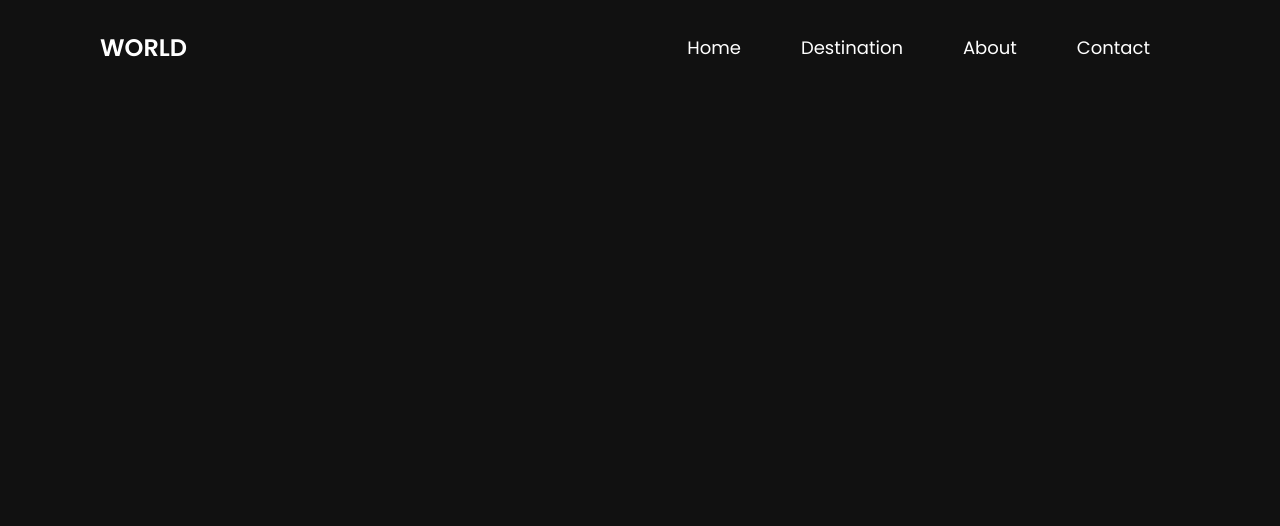
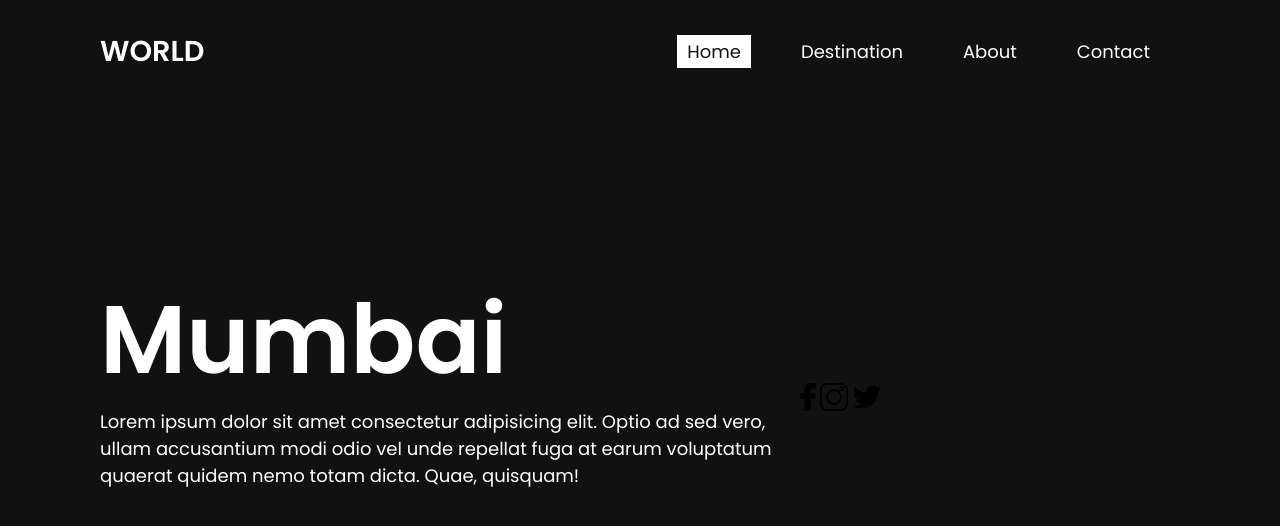
Before and after one commit to zpratikpathak/Travel-India, a website: page public/index.html in a window 1280 px wide. Drawn offline with Linux system fonts and the light colour scheme.

Commit message:
Added Content; working on social icon

```diff
--- a/public/index.html
+++ b/public/index.html
@@ -10,15 +10,68 @@
   <body>
     <section>
       <div class="container">
+        <!-- Navigation menu -->
         <header class="" id="navbar">
           <a href="#" class="logo">World</a>
           <ul>
-            <li><a href="#">Home</a></li>
+            <li><a href="#" class="active">Home</a></li>
             <li><a href="#">Destination</a></li>
             <li><a href="#">About</a></li>
             <li><a href="#">Contact</a></li>
           </ul>
         </header>
+
+        <!-- Places to visit/ Featured Places -->
+
+        <div class="content">
+          <div class="bannerText">
+            <div class="active">
+              <h2>Mumbai</h2>
+              <p>
+                Lorem ipsum dolor sit amet consectetur adipisicing elit. Optio
+                ad sed vero, ullam accusantium modi odio vel unde repellat fuga
+                at earum voluptatum quaerat quidem nemo totam dicta. Quae,
+                quisquam!
+              </p>
+            </div>
+
+            <div class="">
+              <h2>Kerala</h2>
+              <p>
+                Lorem ipsum dolor sit amet consectetur adipisicing elit. Optio
+                ad sed vero, ullam accusantium modi odio vel unde repellat fuga
+                at earum voluptatum quaerat quidem nemo totam dicta. Quae,
+                quisquam!
+              </p>
+            </div>
+
+            <div class="">
+              <h2>Chennai</h2>
+              <p>
+                Lorem ipsum dolor sit amet consectetur adipisicing elit. Optio
+                ad sed vero, ullam accusantium modi odio vel unde repellat fuga
+                at earum voluptatum quaerat quidem nemo totam dicta. Quae,
+                quisquam!
+              </p>
+            </div>
+
+            <div class="">
+              <h2>Varanasi</h2>
+              <p>
+                Lorem ipsum dolor sit amet consectetur adipisicing elit. Optio
+                ad sed vero, ullam accusantium modi odio vel unde repellat fuga
+                at earum voluptatum quaerat quidem nemo totam dicta. Quae,
+                quisquam!
+              </p>
+            </div>
+          </div>
+        </div>
+
+        <ul class="sci">
+          <a href="#"><img src="./icons/facebook.png" alt="" /></a>
+          <a href="#"><img src="./icons/instagram.png" alt="" /></a>
+          <a href="#"><img src="./icons/twitter.png" alt="" /></a>
+        </ul>
       </div>
     </section>
 
--- a/public/style.css
+++ b/public/style.css
@@ -1,4 +1,3 @@
-@import url("https://fonts.googleapis.com/css2?family=Poppins:ital,wght@0,100;0,200;0,300;0,400;0,500;0,600;1,100;1,200;1,300;1,400;1,500;1,600&display=swap");
 @import url("https://fonts.googleapis.com/css2?family=Poppins:ital,wght@0,100;0,200;0,300;0,400;0,500;0,600;1,100;1,200;1,300;1,400;1,500;1,600&display=swap");
 
 * {
@@ -37,7 +36,7 @@ section {
   font-weight: 700;
   text-transform: uppercase;
   color: #fff;
-  font-size: 1.5em;
+  font-size: 1.8em;
   text-decoration: none;
 }
 
@@ -59,7 +58,41 @@ section {
   color: #fff;
 }
 
-.container header li a:hover {
+.container header li a:hover,
+.container header li a.active {
   background: #fff;
   color: #111;
 }
+
+.container .content {
+  display: flex;
+  justify-content: flex-start;
+  align-items: center;
+}
+
+.container .content .bannerText {
+  position: relative;
+  max-width: 700px;
+}
+
+.container .content .bannerText div {
+  display: none;
+  transition: 0.5s ease-in-out;
+}
+
+.container .content .bannerText div.active {
+  display: initial;
+}
+
+.container .content .bannerText div h2 {
+  color: #fff;
+  font-size: 6em;
+  line-height: 1em;
+  font-weight: 700;
+}
+
+.container .content .bannerText div p {
+  color: #fff;
+  font-size: 18px;
+  margin: 20px 0;
+}
```
Also changed, not shown: public/icons/facebook.png (added), public/icons/instagram.png (added), public/icons/twitter.png (added).
